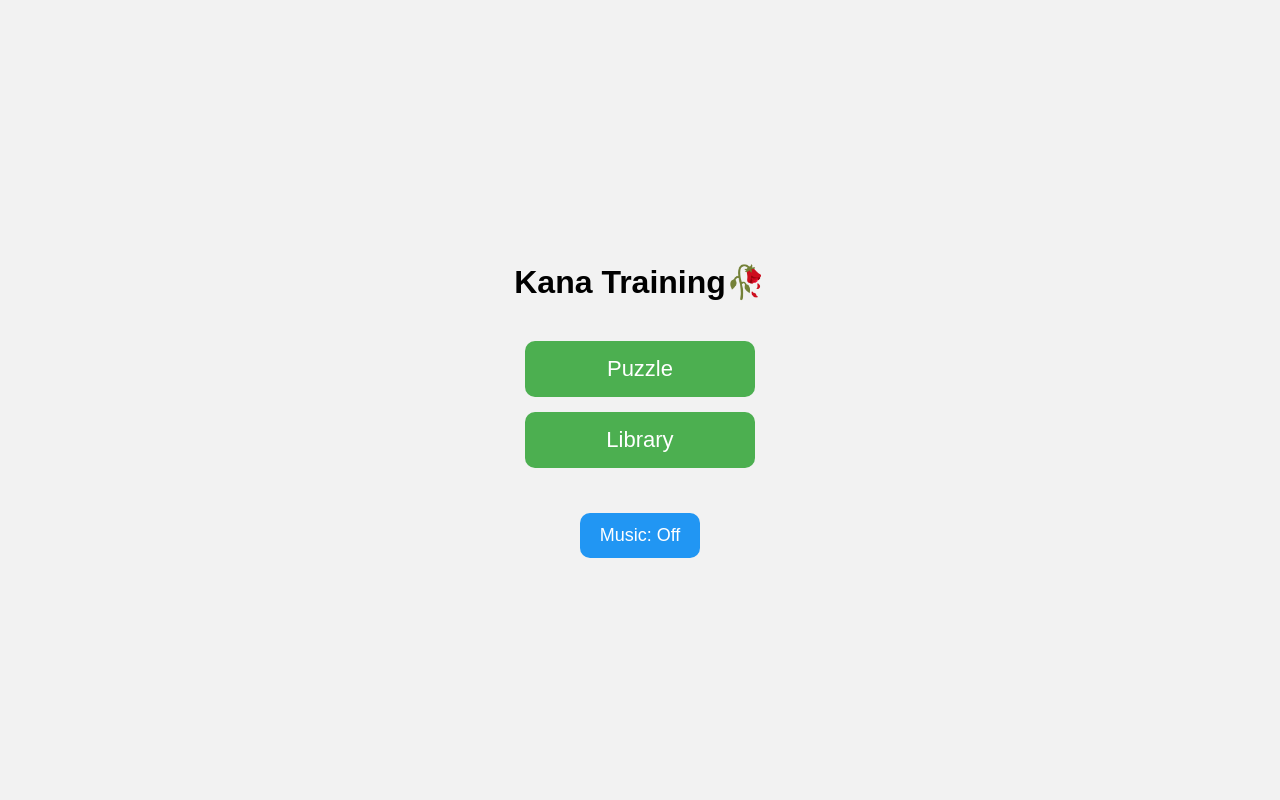
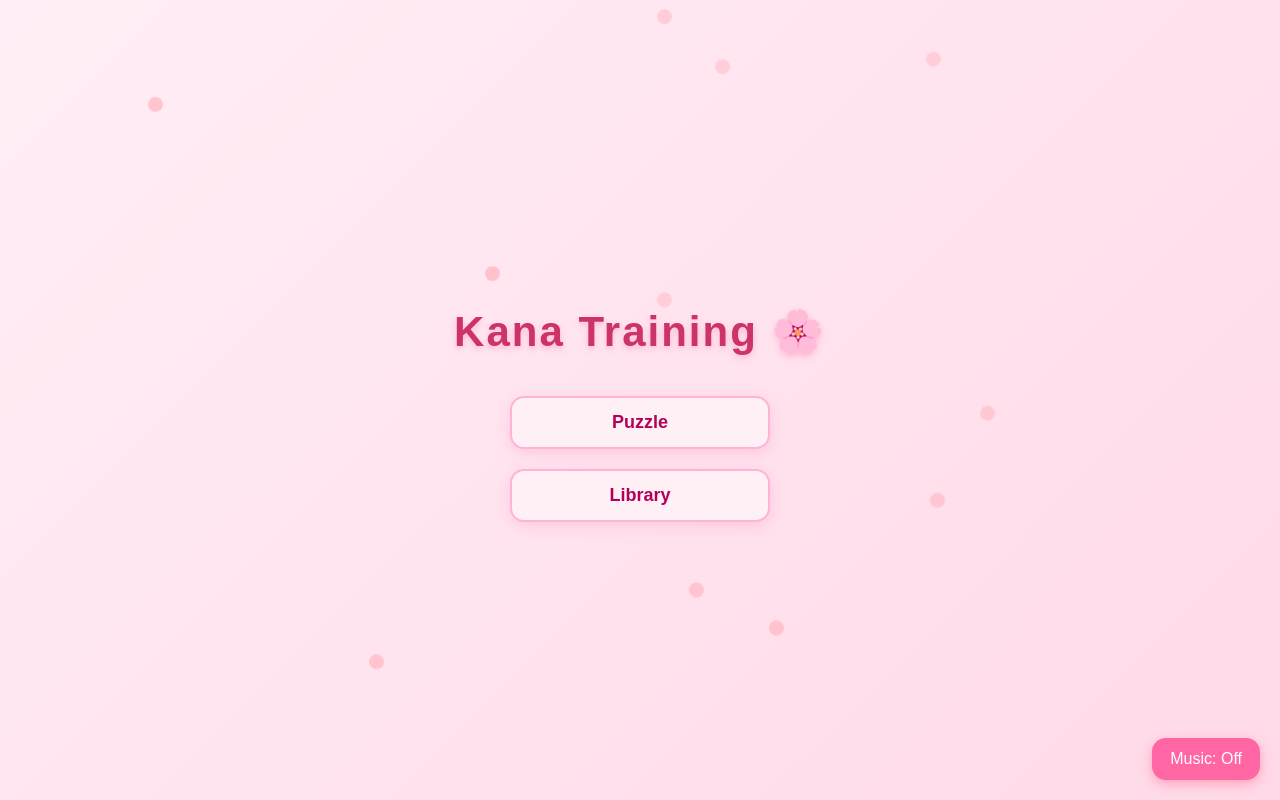
Before and after one commit to mabidzar150407-lab/Katakana-Puzle, a plain HTML site: page index.html in a window 1280 px wide. Drawn offline with Linux system fonts and the light colour scheme.

Commit message:
Update index.html

```diff
--- a/index.html
+++ b/index.html
@@ -3,68 +3,166 @@
 <head>
 <meta charset="UTF-8">
 <title>Menu Utama</title>
+
 <style>
     body {
-        font-family: Arial, sans-serif;
-        background: #f2f2f2;
+        margin: 0;
+        padding: 0;
+        font-family: "Poppins", sans-serif;
+
+        background: linear-gradient(135deg, #ffeef5 0%, #ffd9e8 100%);
+        min-height: 100vh;
+
         display: flex;
         flex-direction: column;
         justify-content: center;
         align-items: center;
-        height: 100vh;
-        margin: 0;
+
+        /* ubah dari hidden → auto */
+        overflow-x: hidden;
+        overflow-y: auto;
     }
 
-    .menu-container {
+    /* Judul */
+    h1 {
+        font-size: 42px;
+        font-weight: 700;
+        margin-bottom: 40px;
+        color: #cc3366;
+        letter-spacing: 2px;
+        text-shadow: 0px 3px 6px rgba(255, 120, 180, 0.4);
         text-align: center;
-        margin-bottom: 30px;
     }
 
-    h1 { margin-bottom: 40px; }
-
-    .menu-button {
-        display: block;
-        width: 200px;
-        padding: 15px;
-        margin: 15px auto;
-        background: #4CAF50;
-        color: white;
-        text-decoration: none;
-        font-size: 22px;
-        border-radius: 10px;
-        transition: 0.3s;
+    /* Container tombol */
+    .menu-container {
+        display: flex;
+        flex-direction: column;
+        gap: 20px;
+        width: 260px;
     }
 
-    .menu-button:hover {
-        background: #45a049;
+    /* Tombol menu */
+    .menu-btn {
+        padding: 14px 20px;
+        background: #fff0f6;
+        border-radius: 14px;
+        border: 2px solid #ffb3d9;
+        font-size: 18px;
+        font-weight: bold;
+        cursor: pointer;
+        text-decoration: none;
+        color: #b30059;
+        text-align: center;
+        transition: 0.25s;
+        box-shadow: 0 4px 14px rgba(255, 140, 180, 0.3);
     }
 
+    .menu-btn:hover {
+        background: #ff66a3;
+        color: white;
+        border-color: #ff66a3;
+        transform: translateY(-3px);
+        box-shadow: 0 8px 20px rgba(255, 80, 120, 0.4);
+    }
+
+    /* Tombol Musik */
     #musicToggle {
-        padding: 12px 20px;
-        font-size: 18px;
-        border-radius: 10px;
-        background: #2196F3;
+        position: absolute;
+        bottom: 20px;
+        right: 20px;
+        background: #ff66a3;
+        padding: 12px 18px;
         color: white;
+        border-radius: 14px;
+        cursor: pointer;
         border: none;
-        cursor: pointer;
+        font-size: 16px;
+        transition: 0.2s;
+        box-shadow: 0 4px 12px rgba(255, 80, 120, 0.4);
     }
+
+    #musicToggle:hover {
+        background: #ff85b8;
+    }
+
+    /* Sakura */
+    .sakura {
+        position: fixed;
+        top: -10px;
+        width: 15px;
+        height: 15px;
+        background: pink;
+        border-radius: 50%;
+        opacity: 0.8;
+        animation: fall linear infinite;
+        pointer-events: none;
+    }
+
+    @keyframes fall {
+        0% { transform: translateY(0px) rotate(0deg); }
+        100% { transform: translateY(110vh) rotate(360deg); }
+    }
+
+    /* ========= 📱 MOBILE OPTIMIZATION ========== */
+    @media (max-width: 480px) {
+
+        h1 {
+            font-size: 28px;
+            margin-bottom: 25px;
+        }
+
+        .menu-container {
+            width: 200px;
+        }
+
+        .menu-btn {
+            font-size: 16px;
+            padding: 12px 15px;
+        }
+
+        #musicToggle {
+            bottom: 15px;
+            right: 15px;
+            font-size: 14px;
+            padding: 10px 14px;
+        }
+    }
+
+    @media (max-width: 360px) {
+        h1 {
+            font-size: 24px;
+        }
+    }
+
 </style>
 </head>
 <body>
 
+<h1>Kana Training 🌸</h1>
+
 <div class="menu-container">
-    <h1>Kana Training🥀</h1>
-
-    <a class="menu-button" href="puzzle.html">Puzzle</a>
-    <a class="menu-button" href="library.html">Library</a>
+    <a class="menu-btn" href="puzzle.html">Puzzle</a>
+    <a class="menu-btn" href="library.html">Library</a>
 </div>
 
 <button id="musicToggle">Music: Off</button>
-
-<!-- IFRAME PEMUTAR MUSIK -->
 <iframe src="music-player.html" style="display:none;" id="musicFrame"></iframe>
 
-<!-- SCRIPT PENGENDALI MUSIK -->
+<script>
+function createSakura() {
+    const sak = document.createElement("div");
+    sak.classList.add("sakura");
+    sak.style.left = Math.random() * window.innerWidth + "px";
+    sak.style.animationDuration = 4 + Math.random() * 6 + "s";
+    sak.style.opacity = 0.6 + Math.random() * 0.4;
+    document.body.appendChild(sak);
+    setTimeout(() => sak.remove(), 11000);
+}
+
+setInterval(createSakura, 450); // dikurangi sedikit agar ringan di HP
+</script>
+
 <script>
 const btn = document.getElementById("musicToggle");
 const frame = document.getElementById("musicFrame");
@@ -76,7 +174,6 @@ function updateButton() {
 
 btn.onclick = () => {
     const status = localStorage.getItem("musicOn") === "true";
-
     if (status) {
         frame.contentWindow.postMessage("music_off", "*");
         localStorage.setItem("musicOn", "false");
```
